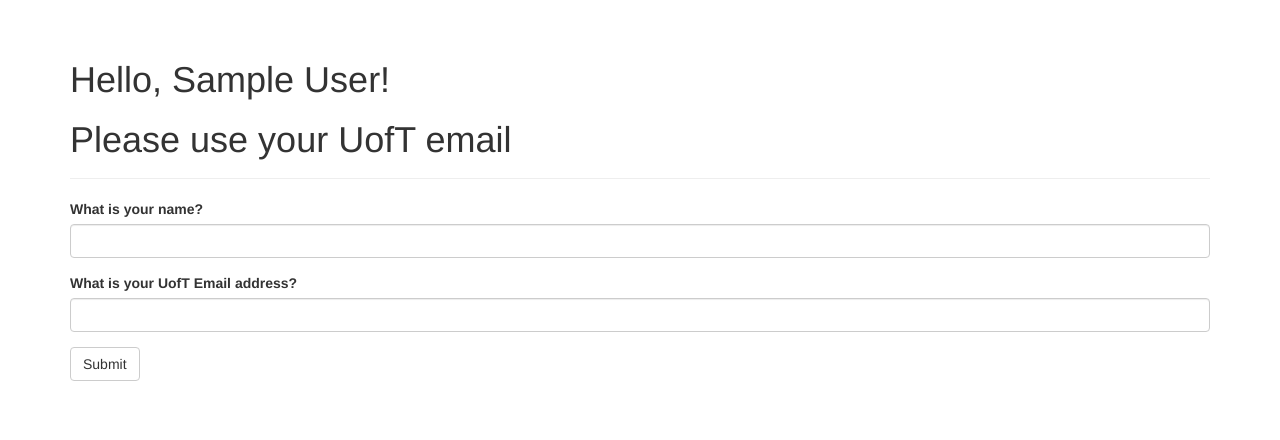
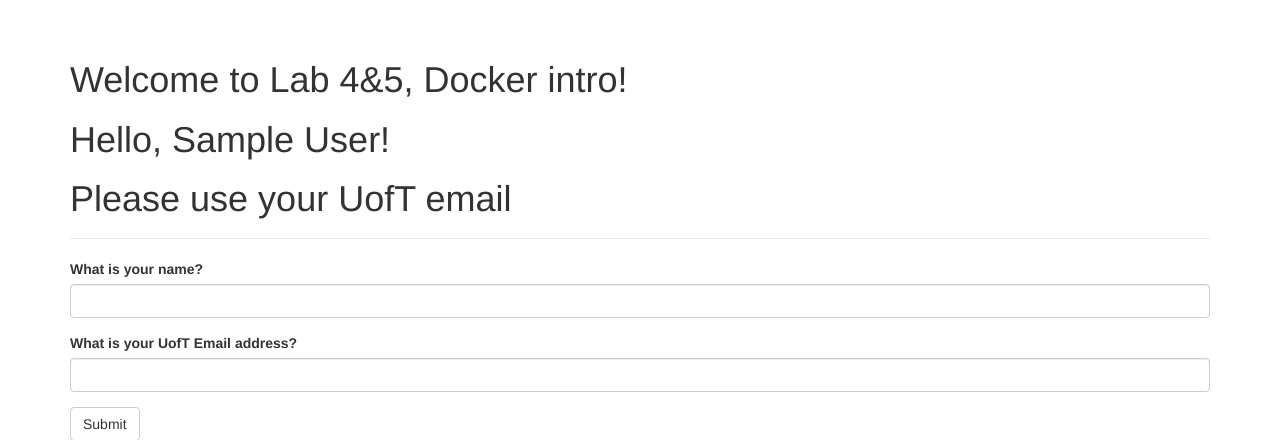
Before and after one commit to Exquisition/ECE444-F2020-Lab3, a Flask app: page / in a window 1280 px wide. Shown: the part 52-492 px from the top of the page. Run offline with Flask 2, Linux system fonts and the light colour scheme; the visitor is signed in with stand-in values (Sample User, id 1); some libraries are stand-ins or nearby versions.

Commit message:
added screenshots, finished lab

```diff
--- a/templates/index.html
+++ b/templates/index.html
@@ -20,6 +20,7 @@
         {% endfor %}
         {% block page_content %}
             <div class="page-header">
+                <h1>Welcome to Lab 4&5, Docker intro!</h1>
                 <h1>Hello, {% if name %}{{ name }}{% else %}Stranger{% endif %}!</h1>
 
                 <h1>{% if 'utoronto' in email %}Your UofT email is {{ email }} {% else %} Please use your UofT
```
Also changed, not shown: README.md, 3 other files.
